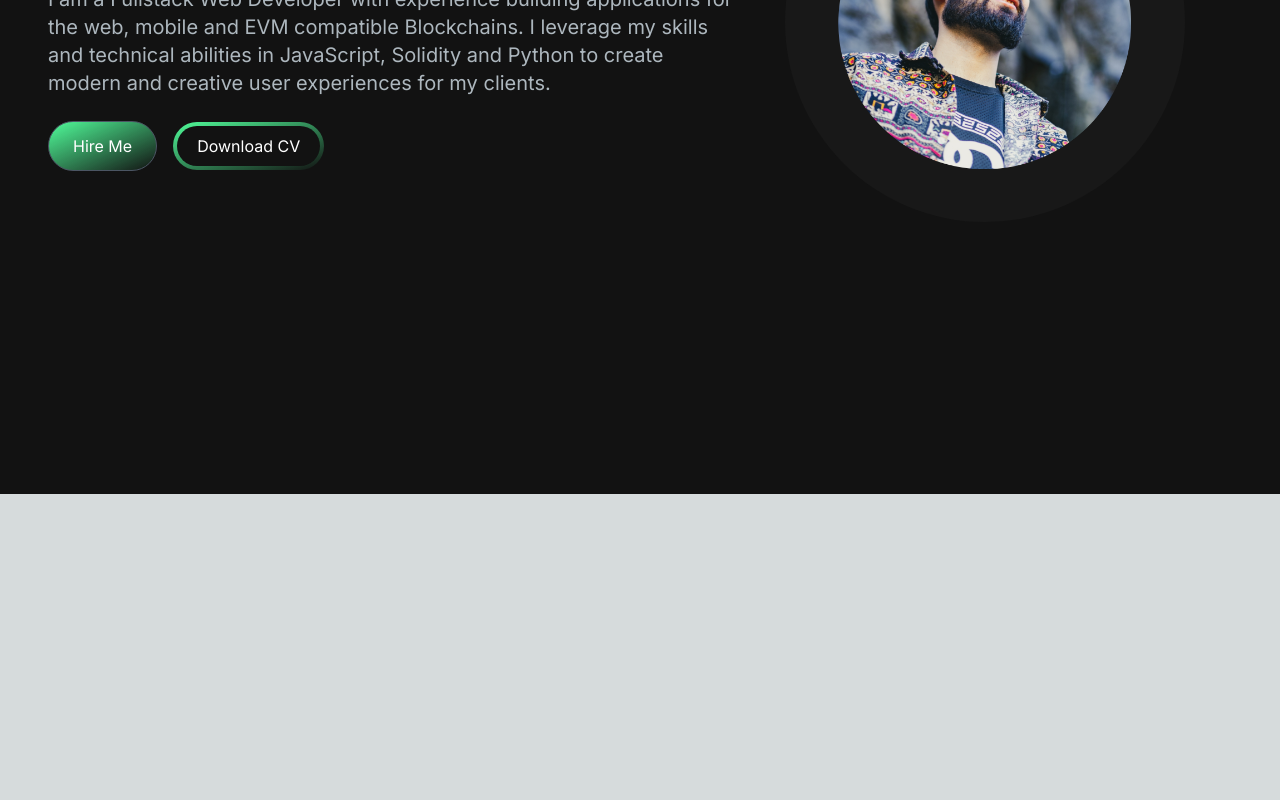
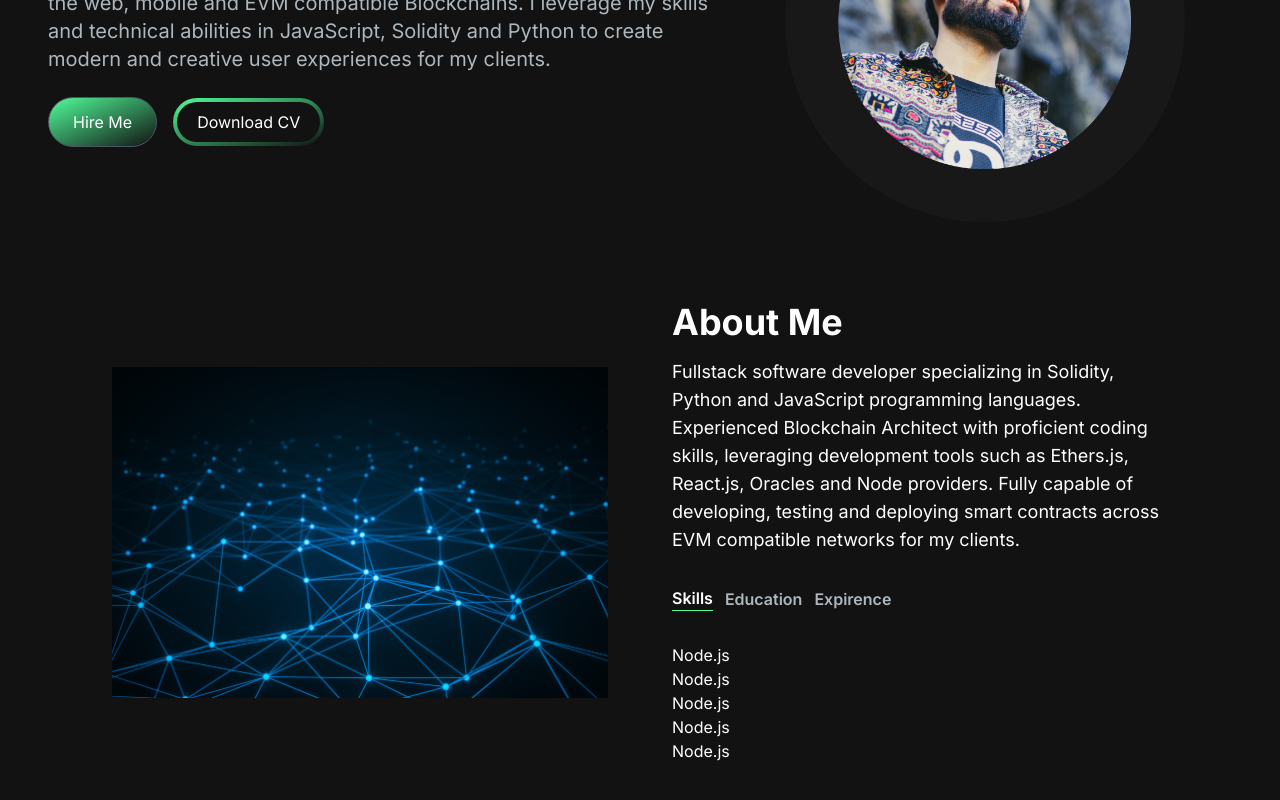
Before and after one commit to Antharithm/Portfolio, a Next.js app in the folder portfolio/: page / in a window 1280 px wide. Shown: the part 306-1106 px from the top of the page. Before the commit the page ends 800 px from the top, so only its background shows below. Built offline with nearby package versions, Linux system fonts and the light colour scheme.

Commit message:
skills and expirence

```diff
--- /dev/null
+++ b/portfolio/src/app/components/AboutSection.jsx
@@ -0,0 +1,105 @@
+"use client";
+import React, { useTransition, useState } from "react";
+import Image from "next/image";
+import TabButton from "./TabButton";
+
+const TAB_DATA = [
+  {
+    title: "Skills",
+    id: "skills",
+    content: (
+      <ul>
+        <li>Node.js</li>
+        <li>Node.js</li>
+        <li>Node.js</li>
+        <li>Node.js</li>
+        <li>Node.js</li>
+      </ul>
+    ),
+  },
+  {
+    title: "Education",
+    id: "education",
+    content: (
+      <ul>
+        <li>UPEN - Blockchain Coding Bootcamp</li>
+        <li>Temple U - Media Studies and A/V Production</li>
+        <li>ADD ALL CERTIFICATES</li>
+      </ul>
+    ),
+  },
+  {
+    title: "Expirence",
+    id: "expirence",
+    content: (
+      <ul>
+        <li>Comcast</li>
+        <li>Tellor</li>
+        <li>Bricks</li>
+      </ul>
+    ),
+  },
+];
+
+const AboutSection = () => {
+  const [tab, setTab] = useState("skills");
+  const [isPending, startTransition] = useTransition();
+
+  const handleTabChange = (id) => {
+    startTransition(() => {
+      setTab(id);
+    });
+  };
+
+  return (
+    <section className="text-white">
+      <div className="md:grid md:grid-cols-2 gap-8 items-center py-8 px-4 xl:gap-16 sm:py-16 xl:px-16">
+        <Image
+          src="/images/bgCover.png"
+          alt="/images/AntharithmAV8.png"
+          width={500}
+          height={500}
+        />
+        <div>
+          <h2 className="text-4xl font-bold text-white mb-4">About Me</h2>
+          <p className="text-base lg:text-lg">
+            Fullstack software developer specializing in Solidity, Python and
+            JavaScript programming languages. Experienced Blockchain Architect
+            with proficient coding skills, leveraging development tools such as
+            Ethers.js, React.js, Oracles and Node providers. Fully capable of
+            developing, testing and deploying smart contracts across EVM
+            compatible networks for my clients.
+          </p>
+          <div className="flex flex-row mt-8">
+            <TabButton
+              selectTab={() => handleTabChange("skills")}
+              active={tab === "skills"}
+            >
+              {" "}
+              Skills{" "}
+            </TabButton>
+            <TabButton
+              selectTab={() => handleTabChange("education")}
+              active={tab === "education"}
+            >
+              {" "}
+              Education{" "}
+            </TabButton>
+            <TabButton
+              selectTab={() => handleTabChange("expirence")}
+              active={tab === "expirence"}
+            >
+              {" "}
+              Expirence{" "}
+            </TabButton>
+          </div>
+          <div className="mt-8">
+            {TAB_DATA.find((t) => t.id === tab).content}
+          </div>
+        </div>
+      </div>
+    </section>
+  );
+};
+
+export default AboutSection;
--- a/portfolio/src/app/components/HeroSection.jsx
+++ b/portfolio/src/app/components/HeroSection.jsx
@@ -12,7 +12,7 @@ const HeroSection = () => {
             Hello, I'm{" "}
           </span>{" "}
           <br></br>
-          <TypeAnimation
+          {/* <TypeAnimation
             sequence={[
               "Anthony",
               3000,
@@ -33,7 +33,7 @@ const HeroSection = () => {
               color: "#50fd9a",
             }}
             repeat={Infinity}
-          />
+          /> */}
         </h1>
         <p className="text-[#ADB7BE] text-base sm:text-lg mb-6 lg:text-xl">
           I am a Fullstack Web Developer with experience building applications
--- /dev/null
+++ b/portfolio/src/app/components/TabButton.jsx
@@ -0,0 +1,17 @@
+import React from "react";
+
+const TabButton = ({ active, selectTab, children }) => {
+  const buttonClasses = active
+    ? "text-white border-b border-[#50fd9a]"
+    : "text-[#ADB7BE]";
+
+  return (
+    <button onClick={selectTab}>
+      <p className={`mr-3 font-semibold hover:text-white ${buttonClasses}`}>
+        {children}
+      </p>
+    </button>
+  );
+};
+
+export default TabButton;
--- a/portfolio/src/app/page.js
+++ b/portfolio/src/app/page.js
@@ -1,6 +1,7 @@
 import Image from "next/image";
 import HeroSection from "./components/HeroSection";
 import Navbar from "./components/Navbar";
+import AboutSection from "./components/AboutSection";
 
 export default function Home() {
   return (
@@ -8,6 +9,7 @@ export default function Home() {
       <Navbar />
       <div className="container mx-auto mt-24 px-12 py-4">
         <HeroSection />
+        <AboutSection />
       </div>
     </main>
   );
```
Also changed, not shown: portfolio/public/images/AntharithmAV8.png (added), portfolio/public/images/bgCover.png (added).
